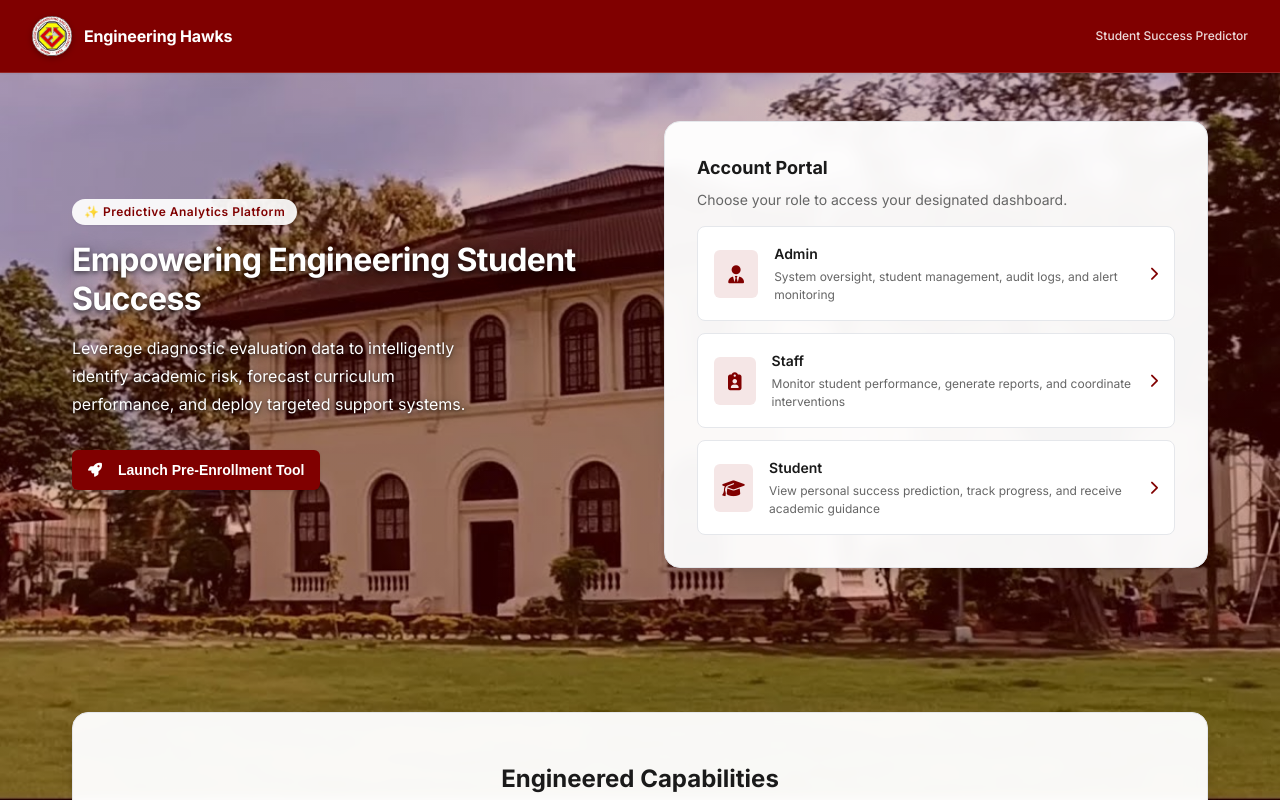
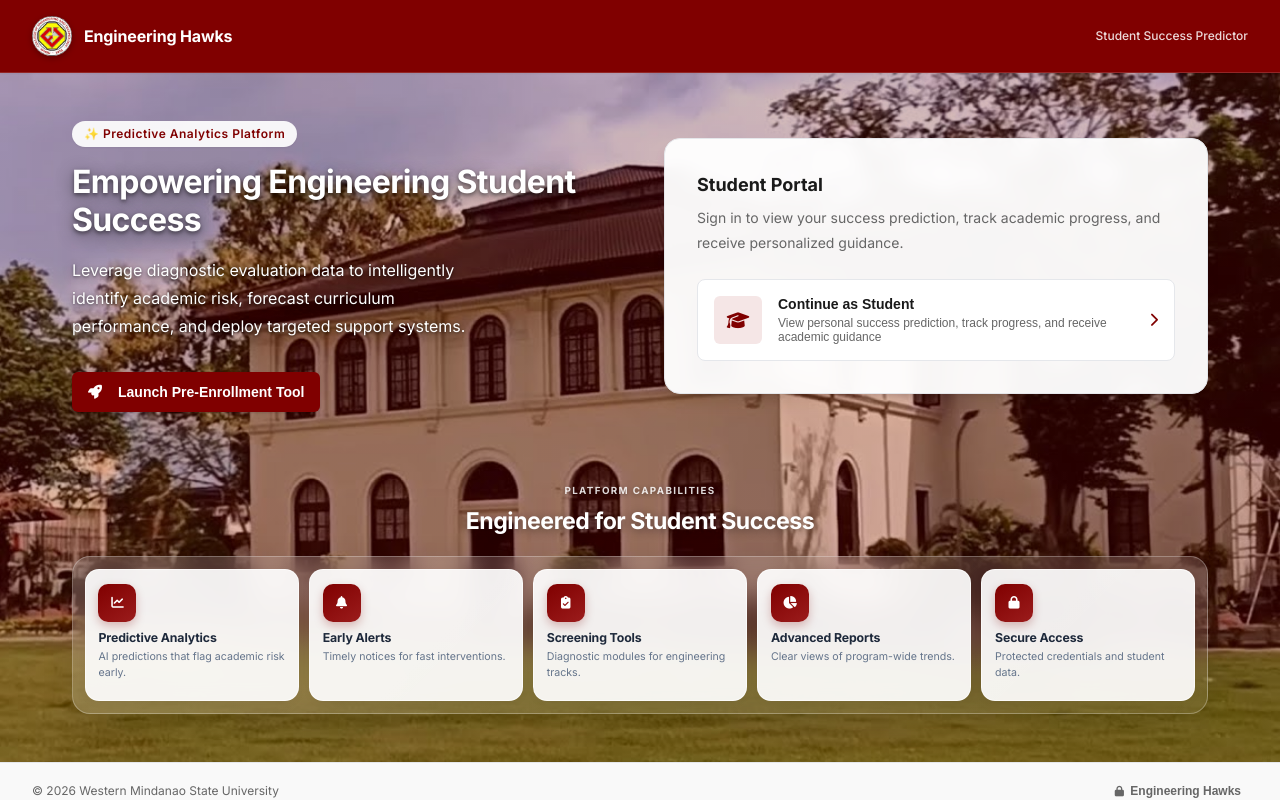
Before and after one commit to ern-natividad/StudentSuccessPredictor_CapStone, a React (Vite) app in the folder frontend/: page / in a window 1280 px wide. Shown: the top 800 px of the page. Built offline with nearby package versions, Linux system fonts and the light colour scheme.

Commit message:
hid the login for Admin and Staff

```diff
--- a/frontend/src/pages/Home.jsx
+++ b/frontend/src/pages/Home.jsx
@@ -1,3 +1,4 @@
+import { useEffect, useRef, useState } from "react";
 import { useNavigate } from "react-router-dom";
 import { AUTH_ROLES } from "../utils/constants";
 import campusBackground from "../assets/landingbg.jpg";
@@ -5,46 +6,51 @@ import engineeringLogo from "../assets/EngineeringLogo.jpg";
 
 const HomePage = () => {
   const navigate = useNavigate();
+  const [showInstitutionalAccess, setShowInstitutionalAccess] = useState(false);
+  const institutionalMenuRef = useRef(null);
 
-  // Safe wrapper to prevent any 'toLowerCase' or 'undefined' array element sort crashes
-  const safeSort = (arrayToSort, extractPropertyString) => {
-    if (!Array.isArray(arrayToSort)) return [];
-    return [...arrayToSort].sort((a, b) => {
-      const valA = String(a?.[extractPropertyString] || "").toLowerCase();
-      const valB = String(b?.[extractPropertyString] || "").toLowerCase();
-      return valA.localeCompare(valB);
-    });
+  const studentRole = AUTH_ROLES.student;
+  const institutionalRoles = [AUTH_ROLES.staff, AUTH_ROLES.admin].filter(Boolean);
+
+  useEffect(() => {
+    const handleClickOutside = (event) => {
+      if (
+        institutionalMenuRef.current &&
+        !institutionalMenuRef.current.contains(event.target)
+      ) {
+        setShowInstitutionalAccess(false);
+      }
     };
 
-  // 1. Safe implementation of the Roles selection list
-  const baseRoles = [AUTH_ROLES.admin, AUTH_ROLES.staff, AUTH_ROLES.student].filter(Boolean);
-  const roles = safeSort(baseRoles, "shortTitle");
+    document.addEventListener("mousedown", handleClickOutside);
+    return () => document.removeEventListener("mousedown", handleClickOutside);
+  }, []);
 
   const features = [
     {
       icon: "fas fa-chart-line",
       title: "Predictive Analytics",
-      desc: "AI-powered student success predictions to detect academic risks early.",
+      desc: "AI predictions that flag academic risk early.",
     },
     {
       icon: "fas fa-bell",
       title: "Early Alerts",
-      desc: "Automated notification triggers enabling fast administrative interventions.",
+      desc: "Timely notices for fast interventions.",
     },
     {
       icon: "fas fa-clipboard-check",
       title: "Screening Tools",
-      desc: "Comprehensive diagnostic assessment modules built for engineering tracks.",
+      desc: "Diagnostic modules for engineering tracks.",
     },
     {
       icon: "fas fa-chart-pie",
       title: "Advanced Reports",
-      desc: "Granular administrative dashboards displaying program-wide trends.",
+      desc: "Clear views of program-wide trends.",
     },
     {
       icon: "fas fa-lock",
-      title: "Secure Infrastructure",
-      desc: "Enterprise-grade credential validation ensuring data privacy protection.",
+      title: "Secure Access",
+      desc: "Protected credentials and student data.",
     },
   ];
 
@@ -201,7 +207,7 @@ const HomePage = () => {
             </button>
           </div>
 
-          {/* Right Column: Portal Gateway */}
+          {/* Right Column: Student Portal */}
           <div
             style={{
               background: "rgba(255, 255, 255, 0.96)",
@@ -220,31 +226,26 @@ const HomePage = () => {
                 color: "var(--color-text-primary)",
               }}
             >
-              Account Portal
+              Student Portal
             </h3>
 
             <p
               style={{
                 fontSize: "var(--font-size-base)",
                 color: "var(--color-text-secondary)",
-                margin: "0 0 var(--space-lg) 0",
+                margin: "0 0 var(--space-xl) 0",
+                lineHeight: "var(--line-height-relaxed)",
               }}
             >
-              Choose your role to access your designated dashboard.
+              Sign in to view your success prediction, track academic progress,
+              and receive personalized guidance.
             </p>
 
-            <div
+            <button
+              type="button"
+              onClick={() => studentRole?.path && navigate(studentRole.path)}
               style={{
-                display: "flex",
-                flexDirection: "column",
-                gap: "var(--space-md)",
-              }}
-            >
-              {roles.map((role) => (
-                <div
-                  key={role?.id || role?.shortTitle}
-                  onClick={() => role?.path && navigate(role.path)}
-                  style={{
+                width: "100%",
                 background: "var(--color-bg-main)",
                 border: "1px solid var(--color-border-neutral)",
                 borderRadius: "var(--radius-lg)",
@@ -254,6 +255,7 @@ const HomePage = () => {
                 justifyContent: "space-between",
                 cursor: "pointer",
                 transition: "all var(--transition-fast)",
+                textAlign: "left",
               }}
               onMouseEnter={(e) => {
                 e.currentTarget.style.borderColor =
@@ -268,8 +270,7 @@ const HomePage = () => {
                   "var(--color-border-neutral)";
                 e.currentTarget.style.boxShadow = "none";
                 e.currentTarget.style.transform = "translateY(0)";
-                    e.currentTarget.style.backgroundColor =
-                      "var(--color-bg-main)";
+                e.currentTarget.style.backgroundColor = "var(--color-bg-main)";
               }}
             >
               <div
@@ -290,9 +291,10 @@ const HomePage = () => {
                     alignItems: "center",
                     justifyContent: "center",
                     fontSize: "var(--font-size-xl)",
+                    flexShrink: 0,
                   }}
                 >
-                      <i className={role?.icon || "fas fa-user"}></i>
+                  <i className={studentRole?.icon || "fas fa-graduation-cap"}></i>
                 </div>
 
                 <div>
@@ -303,9 +305,8 @@ const HomePage = () => {
                       color: "var(--color-text-primary)",
                     }}
                   >
-                        {role?.shortTitle}
+                    Continue as Student
                   </div>
-
                   <div
                     style={{
                       fontSize: "var(--font-size-sm)",
@@ -313,7 +314,7 @@ const HomePage = () => {
                       marginTop: "var(--space-xs)",
                     }}
                   >
-                        {role?.description}
+                    {studentRole?.description}
                   </div>
                 </div>
               </div>
@@ -326,136 +327,162 @@ const HomePage = () => {
               >
                 <i className="fas fa-chevron-right"></i>
               </div>
-                </div>
-              ))}
-            </div>
+            </button>
           </div>
         </section>
 
-        {/* Feature Showcase Section */}
+        {/* Feature Showcase — modern glass rail */}
         <section
           style={{
-            background: "rgba(255, 255, 255, 0.96)",
-            backdropFilter: "blur(6px)",
-            border: "1px solid var(--color-border-neutral)",
-            borderRadius: "var(--radius-2xl)",
-            padding: "var(--space-3xl) var(--space-2xl)",
-            marginTop: "calc(var(--space-3xl) * 2)",
+            marginTop: "var(--space-xl)",
             marginBottom: "var(--space-3xl)",
-            boxShadow: "var(--shadow-lg)",
           }}
         >
           <div
-            style={{ textAlign: "center", marginBottom: "var(--space-2xl)" }}
+            style={{
+              textAlign: "center",
+              marginBottom: "1.25rem",
+            }}
           >
+            <p
+              style={{
+                margin: "0 0 0.4rem",
+                fontSize: "0.7rem",
+                fontWeight: 700,
+                letterSpacing: "0.14em",
+                textTransform: "uppercase",
+                color: "rgba(255, 255, 255, 0.85)",
+                textShadow: "0 1px 4px rgba(0,0,0,0.35)",
+              }}
+            >
+              Platform Capabilities
+            </p>
             <h2
               style={{
-                fontSize: "var(--font-size-3xl)",
-                fontWeight: "var(--font-weight-bold)",
-                margin: "0 0 var(--space-lg) 0",
-                color: "var(--color-text-primary)",
+                margin: 0,
+                fontSize: "clamp(1.25rem, 2.2vw, 1.65rem)",
+                fontWeight: 700,
+                letterSpacing: "-0.02em",
+                color: "#FFFFFF",
+                textShadow: "0 2px 10px rgba(0,0,0,0.4)",
               }}
             >
-              Engineered Capabilities
+              Engineered for Student Success
             </h2>
-            <p
-              style={{
-                color: "var(--color-text-secondary)",
-                fontSize: "var(--font-size-base)",
-                maxWidth: "600px",
-                margin: "0 auto",
-                lineHeight: "var(--line-height-relaxed)",
-              }}
-            >
-              A comprehensive platform designed for engineering programs to
-              monitor, predict, and enhance student success outcomes.
-            </p>
           </div>
 
           <div
+            className="capabilities-rail"
             style={{
-              display: "flex",
-              flexWrap: "wrap",
-              justifyContent: "center",
-              gap: "var(--space-xl)",
+              display: "grid",
+              gridTemplateColumns: "repeat(5, minmax(0, 1fr))",
+              gap: "0.75rem",
+              padding: "0.85rem",
+              borderRadius: "18px",
+              background:
+                "linear-gradient(135deg, rgba(255,255,255,0.18), rgba(255,255,255,0.08))",
+              border: "1px solid rgba(255, 255, 255, 0.28)",
+              backdropFilter: "blur(14px)",
+              WebkitBackdropFilter: "blur(14px)",
+              boxShadow: "0 8px 32px rgba(0, 0, 0, 0.12)",
             }}
           >
             {features.map((feature, idx) => (
               <div
                 key={idx}
                 style={{
-                  flex: "0 1 320px",
-                  maxWidth: "340px",
-                  minWidth: "280px",
-                  padding: "var(--space-xl)",
-                  borderRadius: "var(--radius-lg)",
-                  border: "1px solid var(--color-border-neutral)",
-                  backgroundColor: "var(--color-bg-surface)",
-                  transition: "all var(--transition-base)",
-                  boxSizing: "border-box",
+                  position: "relative",
+                  display: "flex",
+                  flexDirection: "column",
+                  alignItems: "flex-start",
+                  gap: "0.55rem",
+                  padding: "1rem 0.9rem",
+                  borderRadius: "14px",
+                  background: "rgba(255, 255, 255, 0.92)",
+                  border: "1px solid rgba(255, 255, 255, 0.65)",
+                  boxShadow: "0 2px 8px rgba(15, 23, 42, 0.04)",
+                  transition:
+                    "transform 0.2s ease, box-shadow 0.2s ease, border-color 0.2s ease",
+                  minHeight: "132px",
                 }}
                 onMouseEnter={(e) => {
-                  e.currentTarget.style.boxShadow = "var(--shadow-md)";
-                  e.currentTarget.style.transform = "translateY(-4px)";
-                  e.currentTarget.style.borderColor =
-                    "var(--color-brand-primary)";
-                  e.currentTarget.style.backgroundColor =
-                    "var(--color-bg-main)";
+                  e.currentTarget.style.transform = "translateY(-3px)";
+                  e.currentTarget.style.boxShadow =
+                    "0 10px 24px rgba(128, 0, 0, 0.12)";
+                  e.currentTarget.style.borderColor = "rgba(128, 0, 0, 0.22)";
                 }}
                 onMouseLeave={(e) => {
-                  e.currentTarget.style.boxShadow = "none";
                   e.currentTarget.style.transform = "translateY(0)";
+                  e.currentTarget.style.boxShadow =
+                    "0 2px 8px rgba(15, 23, 42, 0.04)";
                   e.currentTarget.style.borderColor =
-                    "var(--color-border-neutral)";
-                  e.currentTarget.style.backgroundColor =
-                    "var(--color-bg-surface)";
+                    "rgba(255, 255, 255, 0.65)";
                 }}
               >
                 <div
                   style={{
-                    fontSize: "var(--font-size-2xl)",
-                    color: "var(--color-brand-primary)",
-                    marginBottom: "var(--space-lg)",
-                    background: "var(--color-brand-primary-light)",
-                    width: "48px",
-                    height: "48px",
-                    borderRadius: "var(--radius-md)",
+                    width: "38px",
+                    height: "38px",
+                    borderRadius: "10px",
                     display: "flex",
                     alignItems: "center",
                     justifyContent: "center",
+                    background:
+                      "linear-gradient(145deg, #800000 0%, #9b1c1c 100%)",
+                    color: "#ffffff",
+                    fontSize: "0.9rem",
+                    boxShadow: "0 4px 10px rgba(128, 0, 0, 0.25)",
                   }}
                 >
-                  <i className={feature.icon}></i>
+                  <i className={feature.icon} aria-hidden="true" />
                 </div>
 
+                <div>
                   <h4
                     style={{
-                    fontWeight: "var(--font-weight-semibold)",
-                    fontSize: "var(--font-size-lg)",
-                    margin: "0 0 var(--space-md) 0",
-                    color: "var(--color-text-primary)",
+                      margin: "0 0 0.3rem",
+                      fontSize: "0.88rem",
+                      fontWeight: 700,
+                      letterSpacing: "-0.01em",
+                      color: "#1e293b",
+                      lineHeight: 1.25,
                     }}
                   >
                     {feature.title}
                   </h4>
-
                   <p
                     style={{
-                    fontSize: "var(--font-size-base)",
-                    color: "var(--color-text-secondary)",
                       margin: 0,
-                    lineHeight: "var(--line-height-normal)",
+                      fontSize: "0.76rem",
+                      lineHeight: 1.45,
+                      color: "#64748b",
                     }}
                   >
                     {feature.desc}
                   </p>
                 </div>
+              </div>
             ))}
           </div>
+
+          <style>
+            {`
+              @media (max-width: 900px) {
+                .capabilities-rail {
+                  grid-template-columns: repeat(2, minmax(0, 1fr)) !important;
+                }
+              }
+              @media (max-width: 520px) {
+                .capabilities-rail {
+                  grid-template-columns: 1fr !important;
+                }
+              }
+            `}
+          </style>
         </section>
       </main>
 
-      {/* Footer */}
+      {/* Footer — institutional logins tucked behind a discreet control */}
       <footer
         style={{
           borderTop: "1px solid var(--color-border-neutral)",
@@ -463,19 +490,126 @@ const HomePage = () => {
           display: "flex",
           justifyContent: "space-between",
           alignItems: "center",
+          gap: "var(--space-md)",
           fontSize: "var(--font-size-sm)",
           color: "var(--color-text-secondary)",
           backgroundColor: "var(--color-bg-surface)",
+          position: "relative",
         }}
       >
         <div>&copy; 2026 Western Mindanao State University</div>
+
+        <div
+          ref={institutionalMenuRef}
+          style={{ position: "relative", display: "flex", alignItems: "center" }}
+        >
+          <button
+            type="button"
+            onClick={() => setShowInstitutionalAccess((open) => !open)}
+            aria-label="Institutional access"
+            aria-expanded={showInstitutionalAccess}
+            aria-haspopup="menu"
+            title="Institutional access"
+            style={{
+              display: "inline-flex",
+              alignItems: "center",
+              gap: "0.45rem",
+              background: "transparent",
+              border: "none",
+              padding: "0.35rem 0.5rem",
+              borderRadius: "6px",
+              cursor: "pointer",
+              color: "var(--color-text-secondary)",
+              fontSize: "var(--font-size-sm)",
+              fontWeight: "var(--font-weight-semibold)",
+              transition: "color 0.15s ease, background 0.15s ease",
+            }}
+            onMouseEnter={(e) => {
+              e.currentTarget.style.color = "var(--color-brand-primary)";
+              e.currentTarget.style.background = "rgba(128, 0, 0, 0.06)";
+            }}
+            onMouseLeave={(e) => {
+              e.currentTarget.style.color = "var(--color-text-secondary)";
+              e.currentTarget.style.background = "transparent";
+            }}
+          >
+            <i className="fas fa-lock" style={{ fontSize: "0.75rem" }} aria-hidden="true" />
+            <span>Engineering Hawks</span>
+          </button>
+
+          {showInstitutionalAccess ? (
+            <div
+              role="menu"
+              style={{
+                position: "absolute",
+                bottom: "calc(100% + 8px)",
+                right: 0,
+                minWidth: "220px",
+                background: "#ffffff",
+                border: "1px solid var(--color-border-neutral)",
+                borderRadius: "12px",
+                boxShadow: "0 12px 28px rgba(15, 23, 42, 0.14)",
+                overflow: "hidden",
+                zIndex: 40,
+              }}
+            >
               <div
                 style={{
+                  padding: "0.65rem 0.9rem",
+                  fontSize: "0.72rem",
+                  letterSpacing: "0.06em",
+                  textTransform: "uppercase",
+                  color: "var(--color-text-secondary)",
                   fontWeight: "var(--font-weight-semibold)",
+                  borderBottom: "1px solid var(--color-border-neutral)",
+                  background: "var(--color-bg-surface)",
+                }}
+              >
+                Institutional Access
+              </div>
+              {institutionalRoles.map((role) => (
+                <button
+                  key={role.id}
+                  type="button"
+                  role="menuitem"
+                  onClick={() => {
+                    setShowInstitutionalAccess(false);
+                    if (role.path) navigate(role.path);
+                  }}
+                  style={{
+                    width: "100%",
+                    display: "flex",
+                    alignItems: "center",
+                    gap: "0.75rem",
+                    padding: "0.8rem 0.9rem",
+                    background: "transparent",
+                    border: "none",
+                    borderTop: "none",
+                    cursor: "pointer",
+                    textAlign: "left",
                     color: "var(--color-text-primary)",
                   }}
+                  onMouseEnter={(e) => {
+                    e.currentTarget.style.background = "var(--color-brand-primary-light)";
+                    e.currentTarget.style.color = "var(--color-brand-primary)";
+                  }}
+                  onMouseLeave={(e) => {
+                    e.currentTarget.style.background = "transparent";
+                    e.currentTarget.style.color = "var(--color-text-primary)";
+                  }}
                 >
-          Engineering Hawks
+                  <i
+                    className={role.icon || "fas fa-user"}
+                    style={{ width: "1rem", textAlign: "center" }}
+                    aria-hidden="true"
+                  />
+                  <span style={{ fontWeight: "var(--font-weight-semibold)" }}>
+                    {role.shortTitle} Login
+                  </span>
+                </button>
+              ))}
+            </div>
+          ) : null}
         </div>
       </footer>
     </div>
```
Lines whose indentation alone changed are shown as unchanged.
